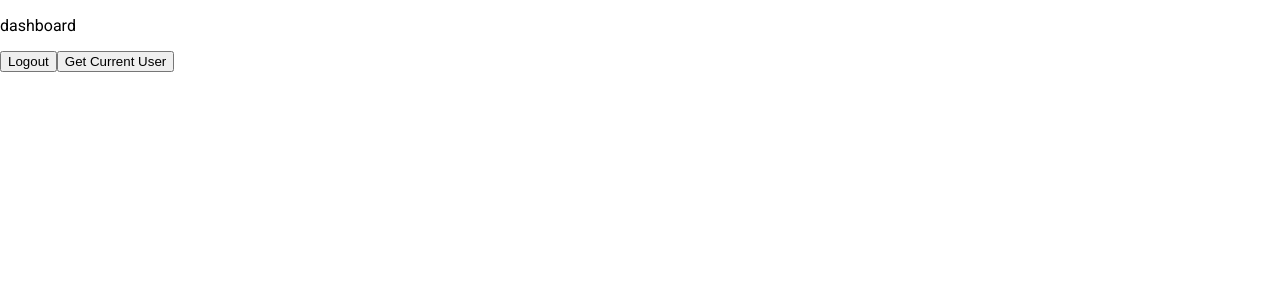
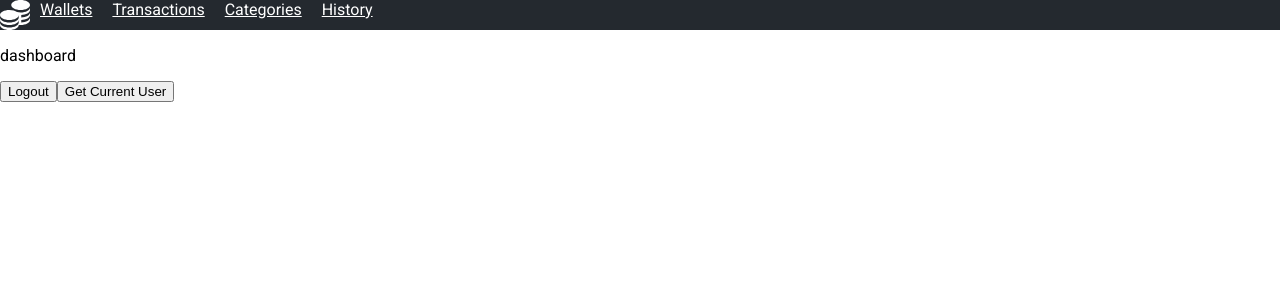
Before and after one commit to MChuduk/ftracker-front, a React (Create React App) app: page /dashboard in a window 1280 px wide. Shown: the top 300 px of the page. Built offline with nearby package versions, Linux system fonts and the light colour scheme; sample sign-in values are in the browser's storage.

Commit message:
add dashboard murkup

```diff
--- a/src/App.js
+++ b/src/App.js
@@ -1,27 +1,31 @@
 import { Routes, Route, Link, Navigate } from "react-router-dom";
 import { SignUpPage } from "./pages/SignUpPage";
 import { SignInPage } from "./pages/SignInPage";
+import { WalletsPage } from "./pages/WalletsPage";
 import { DashboardPage } from "./pages/DashboardPage";
-import { RequireAuth } from "./components/ RequireAuth";
-import { AuthProvider } from "./components/AuthProvider/AuthProvider";
+import { RequireAuth } from "./components/RequireAuth";
+import { Layout } from "./components/Layout";
 
 function App() {
   return (
-    <AuthProvider>
+    <>
       <Routes>
-        <Route path="/" element={<Navigate to="/dashboard" replace />} />
         <Route path="/signUp" element={<SignUpPage />} />
         <Route path="/signIn" element={<SignInPage />} />
         <Route
-          path="/dashboard"
+          path="/"
           element={
             <RequireAuth>
-              <DashboardPage />
+              <Layout />
             </RequireAuth>
           }
-        />
+        >
+          <Route index element={<Navigate to="dashboard" replace />} />
+          <Route path="dashboard" element={<DashboardPage />} />
+          <Route path="wallets" element={<WalletsPage />} />
+        </Route>
       </Routes>
-    </AuthProvider>
+    </>
   );
 }
 
--- /dev/null
+++ b/src/components/Layout/Layout.module.scss
@@ -0,0 +1,9 @@
+header {
+    display: flex;
+    background-color: #24292f;
+}
+
+.pageLink {
+    color: white;
+    margin: 0px 10px 0px 10px;
+}
--- /dev/null
+++ b/src/components/Layout/index.js
@@ -0,0 +1,32 @@
+import styles from "./Layout.module.scss"
+import { Link, Outlet, useNavigate } from "react-router-dom";
+
+const Layout = () => {
+    const navigate = useNavigate();
+
+  return (
+    <>
+      <header>
+        <svg
+          xmlns="http://www.w3.org/2000/svg"
+          id="Layer_1"
+          data-name="Layer 1"
+          viewBox="0 0 24 24"
+          width="30"
+          height="30"
+          fill="white"
+          onClick={() => navigate("dashboard")}
+        >
+          <path d="M9,4c0-2.209,3.358-4,7.5-4s7.5,1.791,7.5,4-3.358,4-7.5,4-7.5-1.791-7.5-4Zm7.5,6c-1.027,0-2.001-.115-2.891-.315-1.359-1.019-3.586-1.685-6.109-1.685-4.142,0-7.5,1.791-7.5,4s3.358,4,7.5,4,7.5-1.791,7.5-4c0-.029-.007-.057-.008-.086h.008v2.086c0,2.209-3.358,4-7.5,4S0,16.209,0,14v2c0,2.209,3.358,4,7.5,4s7.5-1.791,7.5-4v2c0,2.209-3.358,4-7.5,4S0,20.209,0,18v2c0,2.209,3.358,4,7.5,4s7.5-1.791,7.5-4v-.08c.485,.052,.986,.08,1.5,.08,4.142,0,7.5-1.791,7.5-4v-2c0,2.119-3.092,3.849-7,3.987v-2c3.908-.138,7-1.867,7-3.987v-2c0,2.119-3.092,3.849-7,3.987v-2c3.908-.138,7-1.867,7-3.987v-2c0,2.209-3.358,4-7.5,4Z" />
+        </svg>
+        <Link className={styles.pageLink} to="wallets">Wallets</Link>
+        <Link className={styles.pageLink}>Transactions</Link>
+        <Link className={styles.pageLink}>Categories</Link>
+        <Link className={styles.pageLink}>History</Link>
+      </header>
+      <Outlet />
+    </>
+  );
+};
+
+export { Layout };
--- a/src/index.js
+++ b/src/index.js
@@ -5,12 +5,15 @@ import App from "./App";
 import { ApolloProvider } from "@apollo/client";
 import { client } from "./common/apolloClient";
 import { BrowserRouter } from "react-router-dom";
+import { AuthProvider } from "./components/AuthProvider/AuthProvider";
 
 const root = ReactDOM.createRoot(document.getElementById("root"));
 root.render(
   <ApolloProvider client={client}>
     <BrowserRouter>
-      <App />
+      <AuthProvider>
+        <App />
+      </AuthProvider>
     </BrowserRouter>
   </ApolloProvider>
 );
--- /dev/null
+++ b/src/pages/DashboardPage/DashboardPage.module.scss
@@ -0,0 +1,7 @@
+.header {
+  background-color: #24292f;
+  padding: 12px 40px 12px 40px;
+  display: flex;
+  align-items: center;
+  height: 100%;
+}
--- a/src/pages/DashboardPage/index.js
+++ b/src/pages/DashboardPage/index.js
@@ -1,3 +1,4 @@
+import styles from "./DashboardPage.module.scss";
 import { useLazyQuery } from "@apollo/client";
 import { useNavigate } from "react-router-dom";
 import { CURRENT_USER_QUERY } from "../../components/AuthProvider/queries/currentUser";
@@ -5,7 +6,9 @@ import { useAuth } from "../../hooks/useAuth";
 
 const DashboardPage = () => {
   const navigate = useNavigate();
-  const [getUserQuery] = useLazyQuery(CURRENT_USER_QUERY, { fetchPolicy: "network-only" });
+  const [getUserQuery] = useLazyQuery(CURRENT_USER_QUERY, {
+    fetchPolicy: "network-only",
+  });
   const { logout, getCurrentUser, dispatchGraphqlRequest } = useAuth();
 
   const logoutHandler = () => {
--- /dev/null
+++ b/src/pages/WalletsPage/index.js
@@ -0,0 +1,5 @@
+const WalletsPage = () => {
+    return(<div>wallets page</div>);
+}
+
+export { WalletsPage }
```
Also changed, not shown: src/components/RequireAuth/index.js (renamed from src/components/ RequireAuth/index.js).
